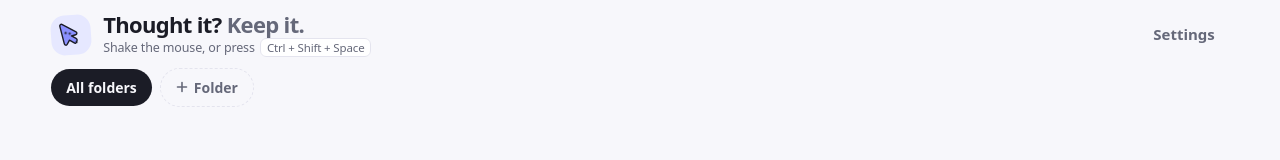
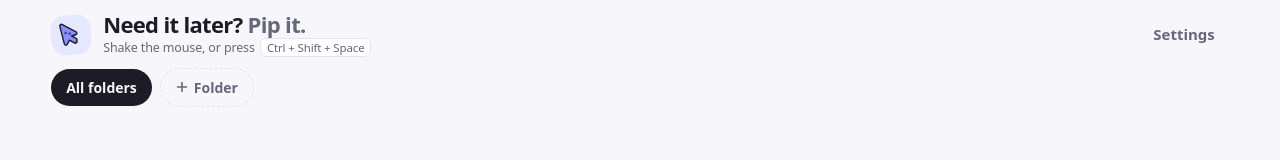
Before and after one commit to Jmasis23/pip-note, a React (Vite) app: page / in a window 1280 px wide. Shown: the top 160 px of the page. Built offline with nearby package versions, Linux system fonts and the light colour scheme.

Commit message:
Tagline: Need it later? Pip it.

```diff
--- a/index.html
+++ b/index.html
@@ -5,7 +5,7 @@
     <meta name="viewport" content="width=device-width, initial-scale=1, viewport-fit=cover" />
     <meta name="theme-color" content="#FAF8F3" />
     <link rel="icon" type="image/svg+xml" href="/pip.svg" />
-    <title>Pip - Thought it? Keep it.</title>
+    <title>Pip - Need it later? Pip it.</title>
   </head>
   <body><div id="root"></div><script type="module" src="/src/main.tsx"></script></body>
 </html>
--- a/src/dirs/DirB.tsx
+++ b/src/dirs/DirB.tsx
@@ -68,7 +68,7 @@ export default function DirB() {
       <header className="db-hero">
         <div className="db-mascot"><Pip size={92} look /></div>
         <div>
-          <h1>Thought it? <span>Keep it.</span></h1>
+          <h1>Need it later? <span>Pip it.</span></h1>
           <p>Shake the mouse, or press <kbd>{prefs.shortcut.replace(/\+/g, " + ")}</kbd></p>
         </div>
         <button className="db-gear" onClick={() => setSettings(true)} aria-label="Settings">Settings</button>
```
Also changed, not shown: 3 other files (tests, documents, lock files or other folders).
